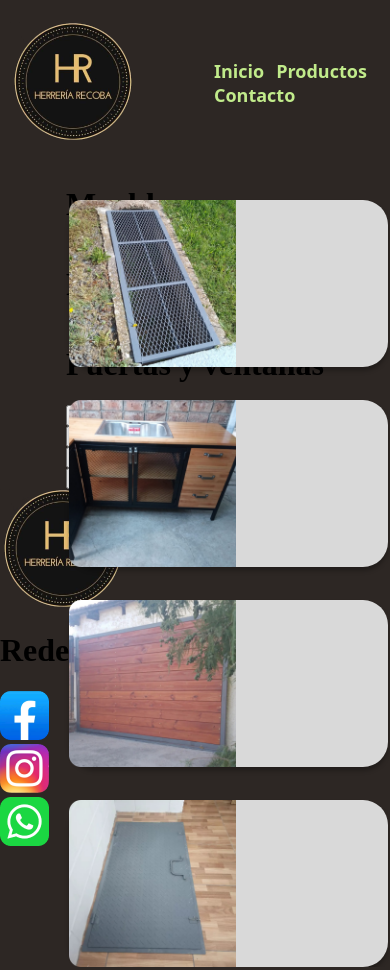
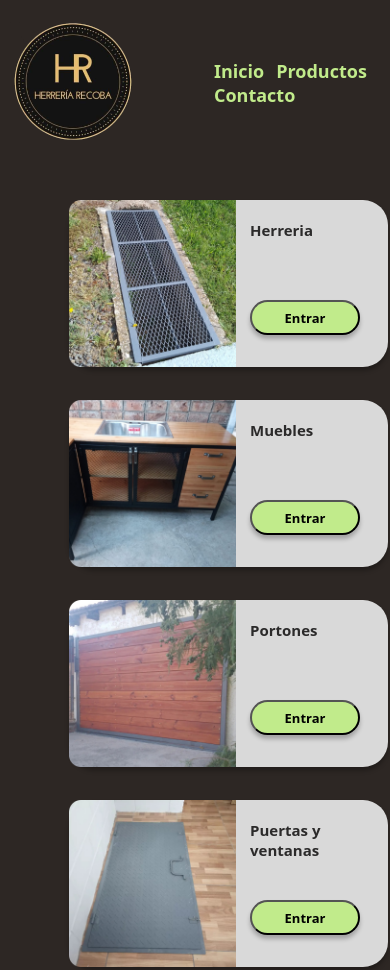
Before and after one commit to fabricionirvana/herreriarecoba, a plain HTML site: page pages/productos.html in a window 390 px wide. Shown: the top 970 px of the page. Drawn offline with Linux system fonts and the light colour scheme.

Commit message:
correcciones

```diff
--- a/css/estilo.css
+++ b/css/estilo.css
@@ -583,12 +583,13 @@ a {flex-direction: row; position: relative; text-decoration: none; color: #C1EB8
     .gridproducto{
         display: grid;
         grid-template-areas:
-        "headerprod"
+        "headerproductos"
         "mainproducto"
         "footerproducto";
         grid-template-columns: 100%;
         grid-template-rows: auto auto auto  }
-   .headerprod {
+
+        .headerproductos {
             display: flex;
             justify-content: space-between;
             height: 145px;
@@ -683,9 +684,79 @@ border-radius: 25px;
 }
 .textproduct {position: absolute;
     font-size: 15px; font-family: system-ui, -apple-system, BlinkMacSystemFont, 'Segoe UI', Roboto, Oxygen, Ubuntu, Cantarell, 'Open Sans', 'Helvetica Neue', sans-serif;
-    left: 90px;
+    left: 250px;
     top: 210px;
     color: #2B2A2A;
+}
+.textproduct2 {position: absolute;
+    font-size: 15px; font-family: system-ui, -apple-system, BlinkMacSystemFont, 'Segoe UI', Roboto, Oxygen, Ubuntu, Cantarell, 'Open Sans', 'Helvetica Neue', sans-serif;
+    left: 250px;
+    top: 410px;
+    color: #2B2A2A;
+}
+.textproduct3 {position: absolute;
+    font-size: 15px; font-family: system-ui, -apple-system, BlinkMacSystemFont, 'Segoe UI', Roboto, Oxygen, Ubuntu, Cantarell, 'Open Sans', 'Helvetica Neue', sans-serif;
+    left: 250px;
+    top: 610px;
+    color: #2B2A2A;
+}
+.textproduct4 {position: absolute;
+    font-size: 15px; font-family: system-ui, -apple-system, BlinkMacSystemFont, 'Segoe UI', Roboto, Oxygen, Ubuntu, Cantarell, 'Open Sans', 'Helvetica Neue', sans-serif;
+    left: 250px;
+    top: 810px;
+    color: #2B2A2A;
+}
+.cardbut2{position: absolute;
+    width: 110px;
+    height: 35px;
+    border-radius: 25px;
+    background-color: #C1EB8B; font-size: 13px; font-family: system-ui, -apple-system, BlinkMacSystemFont, 'Segoe UI', Roboto, Oxygen, Ubuntu, Cantarell, 'Open Sans', 'Helvetica Neue', sans-serif; font-weight: bold;
+    left: 250px;
+top: 300px;;box-shadow: 0px 4px 4px rgba(0, 0, 0, 0.25)
+}
+.cardbut3{position: absolute;
+    width: 110px;
+    height: 35px;
+    border-radius: 25px;
+    background-color: #C1EB8B; font-size: 13px; font-family: system-ui, -apple-system, BlinkMacSystemFont, 'Segoe UI', Roboto, Oxygen, Ubuntu, Cantarell, 'Open Sans', 'Helvetica Neue', sans-serif; font-weight: bold;
+    left: 250px;
+top: 500px;;box-shadow: 0px 4px 4px rgba(0, 0, 0, 0.25)
+}
+.cardbut4{position: absolute;
+    width: 110px;
+    height: 35px;
+    border-radius: 25px;
+    background-color: #C1EB8B; font-size: 13px; font-family: system-ui, -apple-system, BlinkMacSystemFont, 'Segoe UI', Roboto, Oxygen, Ubuntu, Cantarell, 'Open Sans', 'Helvetica Neue', sans-serif; font-weight: bold;
+    left: 250px;
+top: 700px;;box-shadow: 0px 4px 4px rgba(0, 0, 0, 0.25)
+}
+.cardbut5{position: absolute;
+    width: 110px;
+    height: 35px;
+    border-radius: 25px;
+    background-color: #C1EB8B; font-size: 13px; font-family: system-ui, -apple-system, BlinkMacSystemFont, 'Segoe UI', Roboto, Oxygen, Ubuntu, Cantarell, 'Open Sans', 'Helvetica Neue', sans-serif; font-weight: bold;
+    left: 250px;
+top: 900px;;box-shadow: 0px 4px 4px rgba(0, 0, 0, 0.25)
+}
+
+
+.footerproducto{
+    position: relative;
+    top: 1000px;
+    display: flex;
+    height: 130px;
+    background-color: #2B2A2A;
+    justify-content: space-around;
+    align-items: center;
+    padding: 15px;
+    font-size: 14px; font-family: system-ui, -apple-system, BlinkMacSystemFont, 'Segoe UI', Roboto, Oxygen, Ubuntu, Cantarell, 'Open Sans', 'Helvetica Neue', sans-serif; color: #C1EB8B;
+}
+.contenedor {
+    height: 10px;
+    width: 15px;
+    color: #C1EB8B;
+    top: 50px;
+    left: 25px;
 }
 
 
--- a/pages/productos.html
+++ b/pages/productos.html
@@ -9,7 +9,7 @@
 </head>
 <body>
     <div class="gridproducto">
-    <header class="headercontacto">
+    <header class="headerproductos">
         <div class="logoproductos">
             <img src="../img/logo.png" alt="logo">
 
```
Lines whose indentation alone changed are shown as unchanged.
